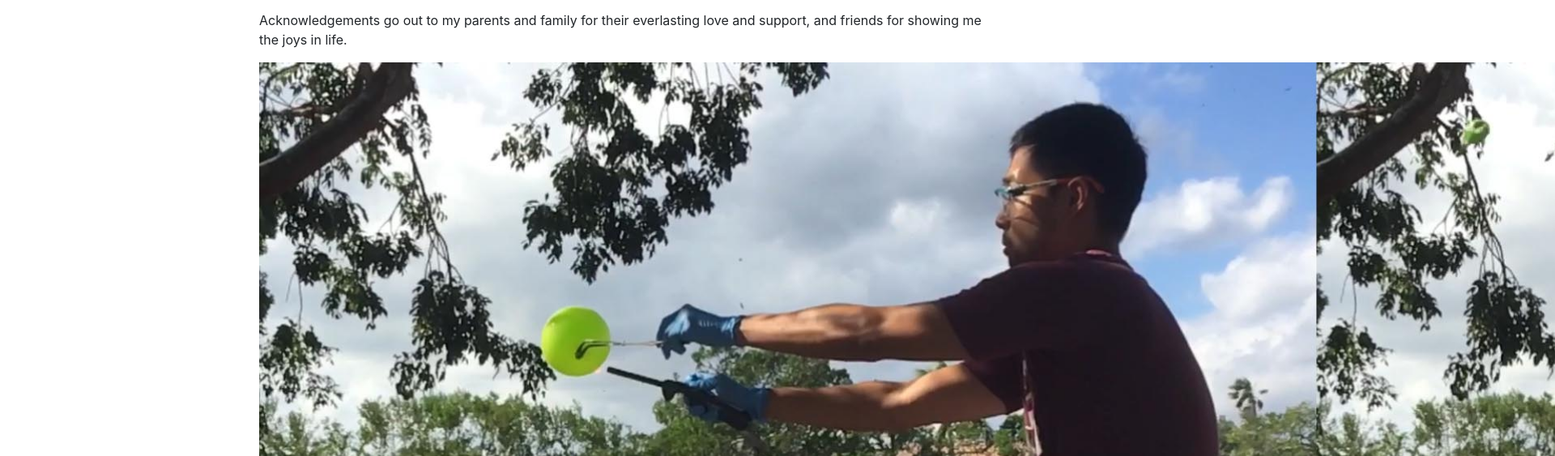
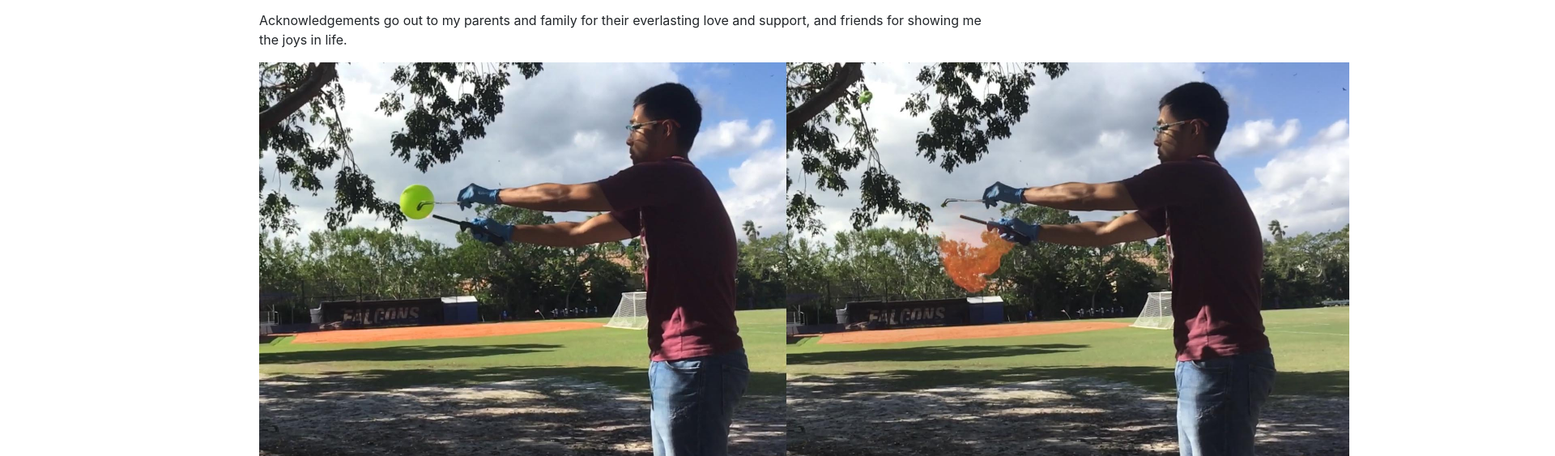
Before and after one commit to dongkevin/fastcat, a website with bundled scripts: page index.html in a window 1280 px wide. Shown: the part 1193-1756 px from the top of the page at 81% size, 1920 px wide, since content can reach past the window. Built offline with nearby package versions, Linux system fonts and the light colour scheme; a web font is replaced by a local one.

Commit message:
Update index.html

```diff
--- a/index.html
+++ b/index.html
@@ -92,7 +92,7 @@
           <p>I have always asked the question "Why?" I wanted to know why the sky was blue, why certain objects smelled the way they do, and how the world worked. Science provided me with the answers to these questions.  </p>
             <p> I consider myself extremely fortunate to have been influenced by many outstanding teachers throughout my education journey. My middle school science teacher sparked my interest in science, and my high school chemistry teacher’s support and enthusiasm for science ultimately led me to choosing chemistry as a major in college. College gave me the opportunity to be mentored and work with with brilliant scientists that introduced me to new ideas, how to use knowledge to create solutions, and the responsibility of sharing what I have learned with the world. I take pride in my responsibility as an educator to not only teach my students about the wonders of science, but also treating each person in our classroom with respect, maintaining a positive attitude, perserverence, strength, and ultimately an eternal desire to never quit learning. </p>
             <p> Acknowledgements go out to my parents and family for their everlasting love and support, and friends for showing me the joys in life. </p>
-          <IMG SRC="img/balloon.jpg" ALT="Hydrogen Balloon Demo" WIDTH=2700 HEIGHT=1130>
+          <IMG SRC="img/balloon.jpg" ALT="Hydrogen Balloon Demo" WIDTH=1346 HEIGHT=565>
             <p> Hydrogen Balloon Demo, Test the pH of different water sources, and making slime! </p>
         </div>
 
```
